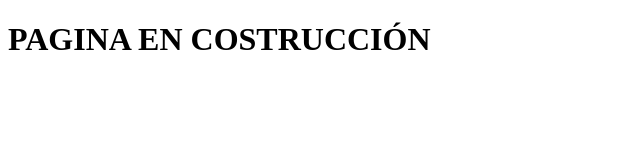
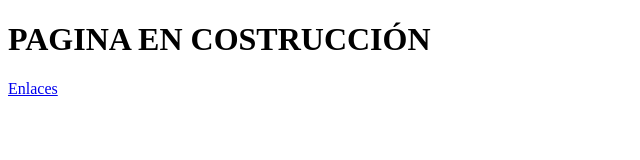
Before and after one commit to 20238/enlaces, a plain HTML site: page index.html in a window 1280 px wide. Shown: the full height of the page, 0-640 px from the left. Drawn offline with Linux system fonts and the light colour scheme.

Commit message:
Update index.html

```diff
--- a/index.html
+++ b/index.html
@@ -5,5 +5,6 @@
 	</head>
 	<body>
 		<h1>PAGINA EN COSTRUCCIÓN</h1>
+		<a href=enlaces.html>Enlaces</a>
 	</body>
 </html>
```
